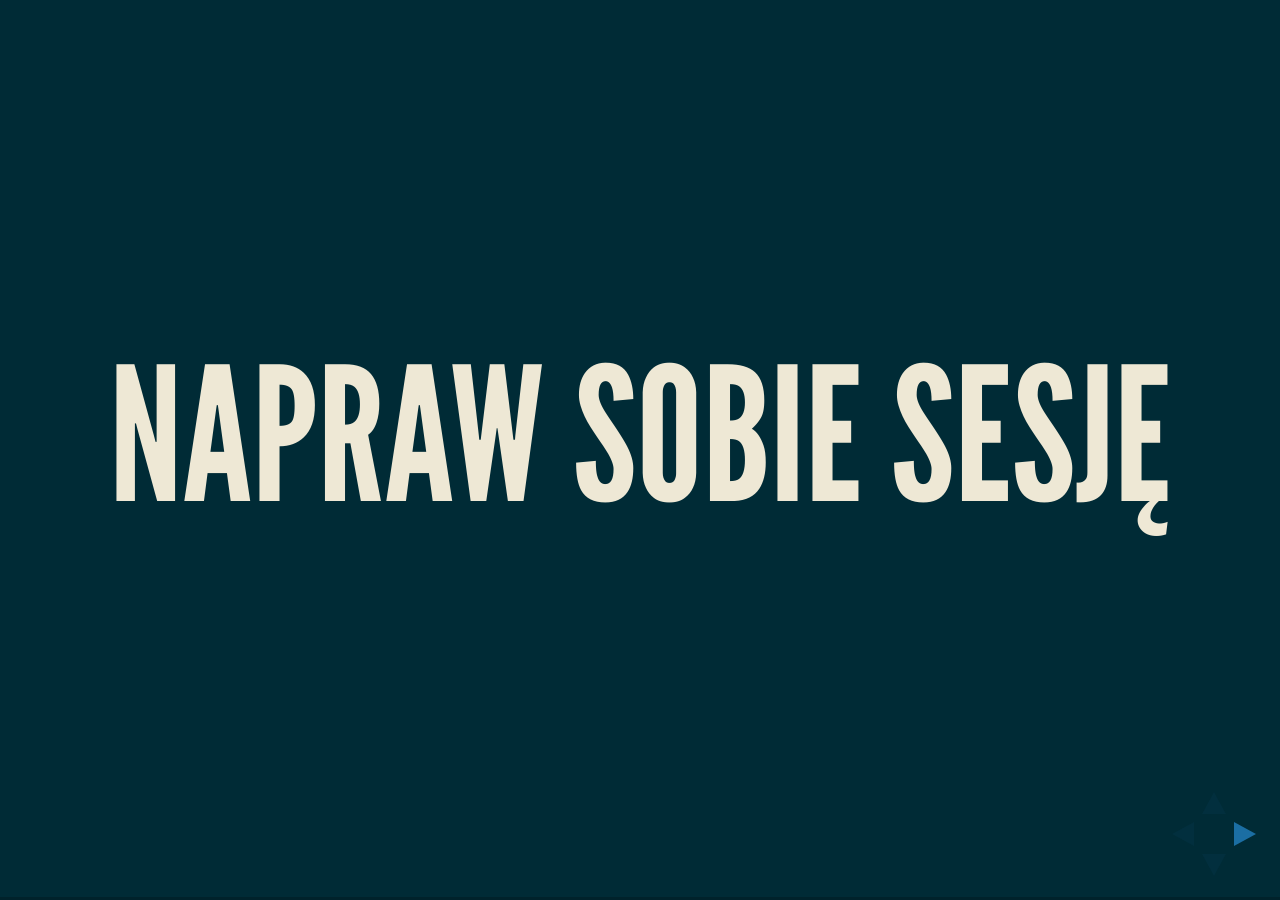
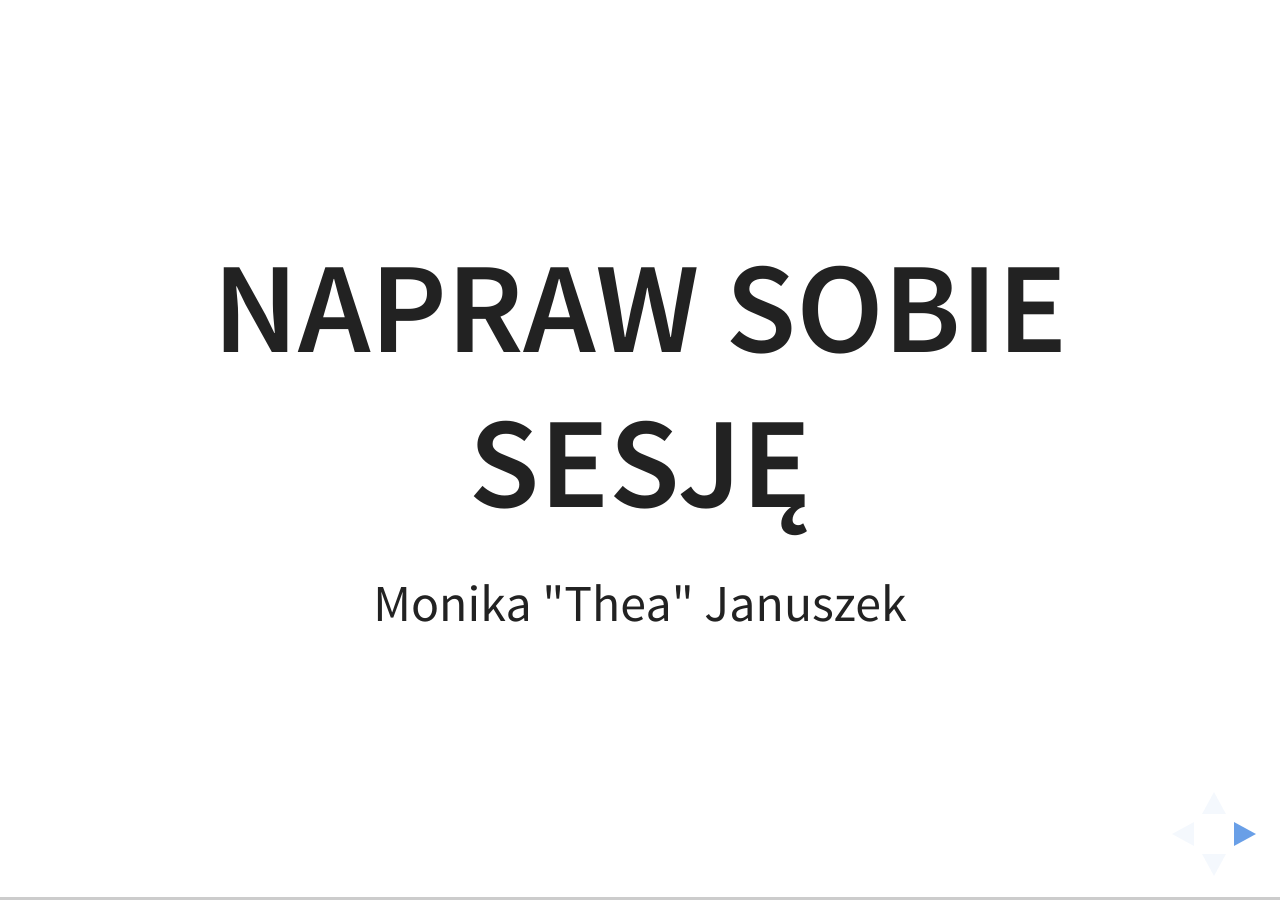
Before and after one commit to monitea/monitea.github.io, a Jekyll site: the page slides/napraw_sobie_sesje/index.html, which Jekyll copies as it is, in a window 1280 px wide. Built offline with Jekyll 4.4.1, drawn with Linux system fonts in a browser that asks for light colours.

Commit message:
Added more slides

```diff
--- a/slides/napraw_sobie_sesje/index.html
+++ b/slides/napraw_sobie_sesje/index.html
@@ -7,7 +7,7 @@
 		<title>Napraw sobie sesję</title>
 
 		<link rel="stylesheet" href="css/reveal.css">
-		<link rel="stylesheet" href="css/theme/moon.css">
+		<link rel="stylesheet" href="css/theme/white.css">
 
 		<!-- Theme used for syntax highlighting of code -->
 		<link rel="stylesheet" href="lib/css/zenburn.css">
@@ -24,108 +24,195 @@
 	<body>
 		<div class="reveal">
 			<div class="slides" data-charset="iso-8859-2">
-				<section data-transition="slide" data-markdown>
+				<section data-markdown>
 # Napraw sobie sesję
+
+
+Monika "Thea" Januszek
 				</section>
 				<section>
-					<section data-transition="slide" data-markdown>
+					<section data-markdown>
 ## Coś poszło nie tak...
 					</section>
-					<section data-transition="slide" data-markdown>
-...ale co?
+					<section data-markdown>
+## ...ale co?
+					</section>
+					<section data-markdown>
 * Niedosyt po sesji
+* Zawiedzione oczekiwania / nieporozumienie
 * Frustracja
 * Konflikt w zespole
 					</section>
 				</section>
 				<section>
-					<section data-transition="slide" data-markdown>
+					<section data-markdown>
 ## Niedosyt po sesji
 					</section>
-					<section data-transition="slide" data-markdown>
+					<section data-markdown>
+### Na przykład
+* było nudno / nic się nie działo
+* było fajnie, ale końcówka jakaś taka...
+* niby wszystko fajnie, ale nie zobaczyłem / pokazałem tego, co chciałem
+* w sumie to nie byłem tam potrzebny
+* "I jak się wam podobało?" "No... ok"
+					</section>
+					<section data-markdown>
+### Wskazówki
+* "Ale... ale ja miałem mieć epicką walkę!"
+* "Ten smok jakoś tak szybko padł"
+* "To... już?"
+					</section>
+					<section data-markdown>
+### Feedback (happiness) door
+					</section>
+					<section>
+<img src="img/feedback_door.jpg" height="550">
+<br/>
+http://www.britta-ollrogge-consulting.de/blog/happiness-door/
+					</section>
+
+					<section data-markdown>
 ### Retrospekcja
 					</section>
-					<section data-transition="slide" data-markdown>
+					<section data-markdown>
 #### Słownik Języka Polskiego:
 1. przypominanie sobie przeszłych zdarzeń lub przeżyć; spojrzenie w przeszłość;
 2. powrót do przeszłości w dziele literackim, zakłócający chronologiczny bieg narracji;
 3. część utworu obejmująca takie wydarzenia;
 4. w psychologii: odtwarzanie w pamięci przeżyć doznanych w przeszłości
 					</section>
-					<section data-transition="slide" data-markdown>
+					<section data-markdown>
 #### Cele retrospekcji
 * Analiza sesji pod kątem procesów na niej zachodzących
 * Określenie możliwych usprawnień
 * **Przygotowanie planu wprowadzenia usprawnień**
 					</section>
-					<section data-transition="slide">
+					<section>
 <h4>Formaty</h4>
 <p class="fragment"> Szczęśliwy / Zły / Smutny </p>
-<p class="fragment"> Feedback door </p>
 <p class="fragment"> 1 rzecz, która się podobała i 1 do poprawy</p>
 <p class="fragment"> Wspaniałe / Nauczyłem się / Brakowało</p>
 <p class="fragment"> ...i wiele innych możliwych formatów i pytań</p>
 					</section>
 				</section>
 				<section>
-					<section data-transition="slide" data-markdown>
+					<section data-markdown>
+## Zawiedzione oczekiwania
+					</section>
+					<section data-markdown>
+* Miała być fajna kampania, a wyszło a jak zwykle...
+* Ciekawy plan graczy "załatwił" MG - było "za prosto"
+* Gracze się cieszyli na ciężką walkę a trzeba było się przekraść...
+					</section>
+					<section data-markdown>
+## ...A wiecie, jakie są wasze oczekiwania?
+					</section>
+					<section data-markdown>
+* MG: wynudziłem się jak mops bo gracze przez godzinę nie podjęli żadnej decyzji!
+* Gracze: tyle planowaliśmy, kominowaliśmy i jeden rzut załatwił sprawę?
+* MG: ale przecież to nie był ważny konflikt!
+* Gracze: dla nas był!
+					</section>
+					<section data-markdown>
+# Porozmawiajcie!
+					</section>
+					<section data-markdown>
+* Wynik oczekiwany vs. wynik uzyskany
+* Porównanie specyfikacji z rzeczywistym działaniem systemu
+					</section>
+					<section data-markdown>
+## Kontrakt socjalny
+					</section>
+					<section>
+<blockquote cite"http://classics.mit.edu/Plato/republic.3.ii.html">
+They say that to do injustice is, by nature, good; to suffer injustice, evil; but that the evil is greater than the good.
+</blockquote>
+--Glaucon, Plato's "The Republic"
+
+					</section>
+					<section data-markdown>
+## Kontrakt socjalny
+* Chcecie czy nie, wszyscy macie jakiś
+* Pozwala wam wspólnie grać
+* Narzuca ograniczenia
+* Określa normy
+* Oczywista oczywistość nie jest oczywista
+					</section>
+				</section>
+				<section>
+					<section data-markdown>
 ## Frustracja
 					</section>
-					<section data-transition="slide" data-markdown>
+					<section data-markdown>
+* Dlaczego?!
+* Ale jak to?!
+* On ZNOWU to zrobił!
+* Bez sensu... To bez sensu!
+					</section>
+					<section data-markdown>
 ### Analiza przyczyn źródłowych
 ### (Root Cause Analysis)
 					</section>
-					<section data-transition="slide">
+					<section>
 <blockquote>Za przyczyną źródłową danego niekorzystnego stanu uważa się najbardziej szkodliwą cechę, warunek, zachowanie, działanie i/lub bezczynność, które przejawiają się poprzez co najmniej jedną istotną cechę tego stanu i nie był z kolei rezultatem ważniejszych, bardziej podstawowych warunków, zachowań, działań i/lub bezczynności.</blockquote>
 					</section>
-					<section data-transition="slide" data-markdown>
+					<section data-markdown>
 ### Diagram Ishikawy
 !["Ishikawa Fishbone Diagram"](img/Ishikawa_Fishbone_Diagram_big.png)
 					</section>
-					<section data-transition="slide" data-markdown>
+					<section data-markdown>
 #### Przydatne pytania i techniki
 * „Co się stało?”
 * „Gdzie i kiedy doszło do zdarzenia?”
 * „Dlaczego tak się stało?”
 * 5* "Dlaczego?"
 					</section>
-					<section data-transition="slide" data-markdown>
+					<section data-markdown>
 #### W kontekście frustracji
 * Kto był sfrustrowany?
 * W jakiej sytuacji?
 * Co się działo na sesji?
 * Dlaczego pojawiła się frustracja?
 					</section>
-					<section data-transition="slide" data-markdown>
+					<section data-markdown>
 #### Częste przyczyny frustracji
+* Problemy z mechaniką (poza zakresem prezentacji)
 * Niezgodność oczekiwań z rzeczywistością
 * Przeciążenie MG
 * Niewłaściwy poziom trudności
-* Poczucie słabości (gracza lub MG)
+* Poczucie słabości gracza lub MG
 * Czy gracie w tą samą grę?
-* Poczucie bezsilności
 * Iluzja wyboru
 					</section>
 				</section>
-
 				<section>
-					<section data-transition="slide" data-markdown>
+					<section data-markdown>
 ## Konflikt w drużynie
 					</section>
-					<section data-transition="slide" data-markdown>
+					<section data-markdown>
+* Krzychu wyszedł i trzasnł drzwiami!
+* Kasia i Janek pożarli się i się nie odzywają do siebie
+* Karol strzelił focha i odmawia rzucania jakichkolwiek zaklęć ognia
+* Wszyscy zarzucają MG faworyzowanie Ani... lub brata
+					</section>
+					<section data-markdown>
+### Jak sobie z tym poradzić?
+					</section>
+					<section data-markdown>
+* Zróbcie przerwę
 * Weźcie głęboki oddech
 * Odejdźcie na chwilę od stołu
 * Uspokójcie emocje
 * To konflikt czy frustracja?
 					</section>
-					<section data-transition="slide" data-markdown>
+					<section data-markdown>
 #### Rozwiązywanie konfliktu: krok 1
 
 ### Ustalcie zasady rozmowy
 1. Cel: ujawnienie problemu
 1. Ograniczenie szansy eskalacji
 					</section>
-					<section data-transition="slide" data-markdown>
+					<section data-markdown>
 #### Rozwiązywanie konfliktu: krok 2
 
 ### Słuchajcie się wzajemnie
@@ -133,7 +220,7 @@
 1. Jasno nazywajcie problemy
 1. Unikajcie wycieczek osobistych
 					</section>
-					<section data-transition="slide" data-markdown>
+					<section data-markdown>
 #### Rozwiązywanie konfliktu: krok 3
 
 ### Określcie interesy wszystkich stron
@@ -141,7 +228,7 @@
 1. Zróbcie listę sprzecznych interesów
 1. Określcie problem do rozwiązania
 					</section>
-					<section data-transition="slide" data-markdown>
+					<section data-markdown>
 #### Rozwiązywanie konfliktu: krok 4
 
 ### Wspólnie szukajcie rozwiązań
@@ -149,19 +236,28 @@
 1. Określcie kryteria wyboru rozwiązania
 1. Wybierzcie rozwiązanie akceptowalne dla wszystkich stron konfliktu
 					</section>
-					<section data-transition="slide" data-markdown>
+					<section data-markdown>
 #### Rozwiązywanie konfliktu: krok 5
 
 ### Zaplanujcie działania
 1. Co musicie zrobić?
 1. Jakie są zobowiązania wszystkich stron konfliktu?
 					</section>
-					<section data-transition="slide" data-markdown>
-### Kontrakt socjalny
-
-* Narzuca ograniczenia
-* Określa normy
-* Określa oczekiwania
+					<section data-markdown>
+konflikt
+1. «przedłużająca się niezgoda między stronami»
+2. «działania zbrojne będące wynikiem takiej niezgody»
+3. «różnica między wartościami, postawami itp., której nie sposób usunąć»
+					</section>
+				</section>
+				<section>
+					<section data-markdown>
+## Narzędzia
+					</section>
+					<section data-markdown>
+* Retrospekcja
+* "Dlaczego?"
+* Rozmawiajcie ze sobą!
 					</section>
 				</section>
 			</div>
```
Also changed, not shown: slides/napraw_sobie_sesje/img/feedback_door.jpg (added), 1 other file.
